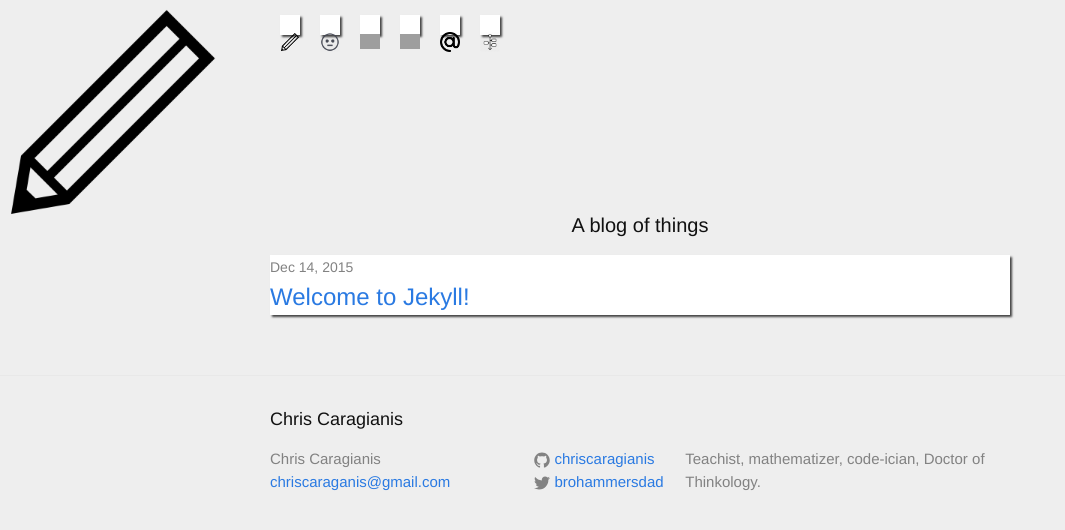
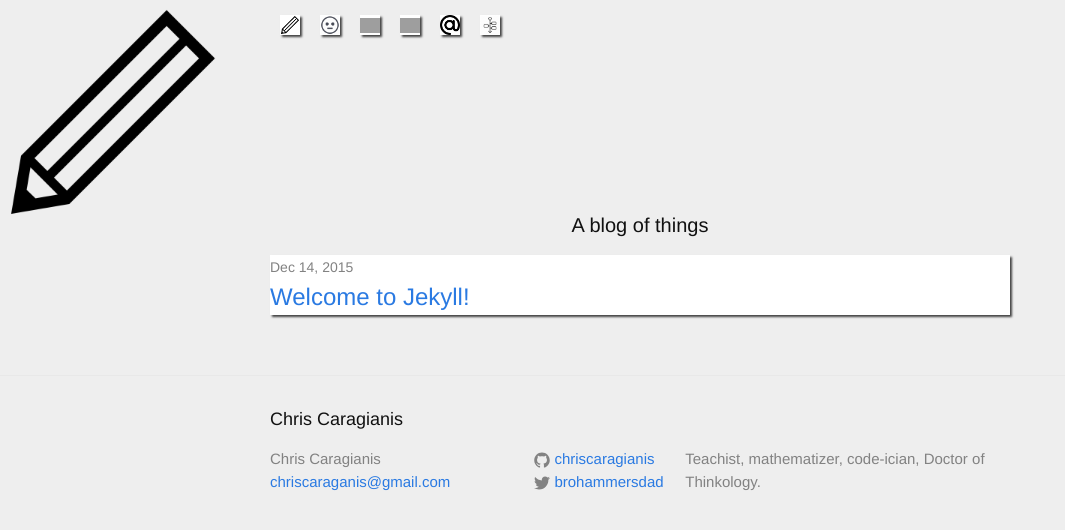
Before and after one commit to chriscaragianis/new_cv, a Jekyll site: the page built from blog/index.html, in a window 1280 px wide. Shown: the top 530 px of the page, without its empty margins (0-1065 px from the left). Built offline with Jekyll 4.4.1, drawn with Linux system fonts in a browser that asks for light colours; nearby versions of some CDN libraries; grey boxes are pictures that could not be loaded.

Commit message:
Fix tiny tiles

```diff
--- a/_includes/head.html
+++ b/_includes/head.html
@@ -8,5 +8,4 @@
 
   <link rel="stylesheet" href="{{ "/css/main.css" | prepend: site.baseurl }}">
   <link rel="canonical" href="{{ page.url | replace:'index.html','' | prepend: site.baseurl | prepend: site.url }}">
-  <link rel="alternate" type="application/rss+xml" title="{{ site.title }}" href="{{ "/feed.xml" | prepend: site.baseurl | prepend: site.url }}">
 </head>
--- a/_sass/_base.scss
+++ b/_sass/_base.scss
@@ -25,6 +25,7 @@
 $background-color: #eee;
 $hi-background: #fff;
 $code-background: #eef;
+$box-shadow-color: #444;
 
 //
 // Basic styling
--- a/_sass/_layout.scss
+++ b/_sass/_layout.scss
@@ -1,9 +1,9 @@
-/**
- * Site header
- */
+//
+// Site header
+//
 .site-header {
+  border-bottom: 1px solid $grey-color-light;
   border-top: 5px solid $grey-color-dark;
-    border-bottom: 1px solid $grey-color-light;
   min-height: 56px;
 
   // Positioning context for the mobile navigation icon
@@ -11,12 +11,12 @@
 }
 
 .site-title {
+  float: left;
   font-size: 26px;
   font-weight: 300;
+  letter-spacing: -1px;
   line-height: 56px;
-    letter-spacing: -1px;
   margin-bottom: 0;
-    float: left;
 
   &,
   &:visited {
@@ -27,6 +27,34 @@
 .site-nav {
   float: right;
   line-height: 56px;
+
+  @include media-query($on-palm) {
+    background-color: $background-color;
+    border: 1px solid $grey-color-light;
+    border-radius: 5px;
+    position: absolute;
+    right: $spacing-unit / 2;
+    text-align: right;
+    top: 9px;
+
+    .menu-icon {
+      display: block;
+      float: right;
+      height: 26px;
+      line-height: 0;
+      padding-top: 10px;
+      text-align: center;
+      width: 36px;
+
+      > svg {
+        height: 15px;
+        width: 18px;
+
+        path {
+          fill: $grey-color-dark;
+        }
+      }
+    }
 
     .menu-icon {
       display: none;
@@ -42,34 +70,6 @@
       }
     }
 
-    @include media-query($on-palm) {
-        position: absolute;
-        top: 9px;
-        right: $spacing-unit / 2;
-        background-color: $background-color;
-        border: 1px solid $grey-color-light;
-        border-radius: 5px;
-        text-align: right;
-
-        .menu-icon {
-            display: block;
-            float: right;
-            width: 36px;
-            height: 26px;
-            line-height: 0;
-            padding-top: 10px;
-            text-align: center;
-
-            > svg {
-                width: 18px;
-                height: 15px;
-
-                path {
-                    fill: $grey-color-dark;
-                }
-            }
-        }
-
     .trigger {
       clear: both;
       display: none;
@@ -82,21 +82,22 @@
 
     .page-link {
       display: block;
+      margin-left: 20px;
       padding: 5px 10px;
+
 
       &:not(:last-child) {
         margin-right: 0;
       }
-            margin-left: 20px;
+
     }
   }
 }
 
 
 
-/**
- * Site footer
- */
+// Site footer
+
 .site-footer {
   border-top: 1px solid $grey-color-light;
   padding: $spacing-unit 0;
@@ -114,10 +115,10 @@
 }
 
 .footer-col-wrapper {
+  @extend %clearfix;
+  color: $grey-color;
   font-size: 15px;
-    color: $grey-color;
   margin-left: -$spacing-unit / 2;
-    @extend %clearfix;
 }
 
 .footer-col {
@@ -128,29 +129,29 @@
 
 .footer-col-1 {
   width: -webkit-calc(35% - (#{$spacing-unit} / 2));
-    width:         calc(35% - (#{$spacing-unit} / 2));
+  width: calc(35% - (#{$spacing-unit} / 2));
 }
 
 .footer-col-2 {
   width: -webkit-calc(20% - (#{$spacing-unit} / 2));
-    width:         calc(20% - (#{$spacing-unit} / 2));
+  width: calc(20% - (#{$spacing-unit} / 2));
 }
 
 .footer-col-3 {
   width: -webkit-calc(45% - (#{$spacing-unit} / 2));
-    width:         calc(45% - (#{$spacing-unit} / 2));
+  width: calc(45% - (#{$spacing-unit} / 2));
 }
 
 @include media-query($on-laptop) {
   .footer-col-1,
   .footer-col-2 {
     width: -webkit-calc(50% - (#{$spacing-unit} / 2));
-        width:         calc(50% - (#{$spacing-unit} / 2));
+    width: calc(50% - (#{$spacing-unit} / 2));
   }
 
   .footer-col-3 {
     width: -webkit-calc(100% - (#{$spacing-unit} / 2));
-        width:         calc(100% - (#{$spacing-unit} / 2));
+    width: calc(100% - (#{$spacing-unit} / 2));
   }
 }
 
@@ -158,36 +159,35 @@
   .footer-col {
     float: none;
     width: -webkit-calc(100% - (#{$spacing-unit} / 2));
-    width:         calc(100% - (#{$spacing-unit} / 2));
+    width: calc(100% - (#{$spacing-unit} / 2));
   }
 }
 
 
 
-/**
- * Page content
- */
+// Page content
+
 .page-content {
   padding: $spacing-unit 0;
 }
 
 .page-heading {
   font-size: 20px;
-    width: 40%;
-    text-align: center;
   margin-left: 30%;
   margin-top: 20vh;
+  text-align: center;
+  width: 40%;
 }
 
 .post-list {
+  list-style: none;
   margin-left: 0;
-    list-style: none;
 
   > li {
+    background-color: $hi-background;
+    box-shadow: 2px 2px 2px $box-shadow-color;
+    display: block;
     margin-bottom: $spacing-unit;
-        display-style: block;
-        box-shadow: 2px 2px 2px #444;
-        background-color: $hi-background;
   }
 }
 
@@ -195,8 +195,8 @@
 
 
 .post-meta {
+  color: $grey-color;
   font-size: $small-font-size;
-    color: $grey-color;
 }
 
 .post-link {
@@ -206,9 +206,8 @@
 
 
 
-/**
- * Posts
- */
+// Posts
+
 .post-header {
   margin-bottom: $spacing-unit;
 }
--- a/_sass/_tiles.scss
+++ b/_sass/_tiles.scss
@@ -1,36 +1,37 @@
 
 .tile-list {
   @extend .post-list;
+  font-size: 2rem;
   margin-top: 4vh;
-  font-size: 2rem;
+
   > li {
-    width: 20%;
+    display: inline-block;
     float: left;
-    display: inline-block;
     margin: 6.6667%;
     margin-bottom: $spacing-unit;
     margin-top: $spacing-unit;
+    width: 20%;
   }
 
   > li:nth-child(4n) {
-    clear:left;
-  }
+    clear: left;
   }
 
-.tile-list span {
+  span {
     display: block;
     margin-top: -6rem;
     position: absolute;
     text-align: center;
   }
 
-.tile-list img {
+  img {
     width: 100%;
   }
+}
 
-img.corner {
+.corner {
+  height: 25vh;
+  left: 0;
   position: fixed;
   top: 0;
-  left: 0;
-  height: 25vh;
 }
--- a/_sass/_tiny_tiles.scss
+++ b/_sass/_tiny_tiles.scss
@@ -12,3 +12,7 @@
   margin: 10px;
   width: 20px;
 }
+
+.tiny-tile img {
+  margin-top: -165%;
+}
```
Also changed, not shown: _testconfig.yml (added, +21 -0 lines), 13 other files. Lines whose indentation alone changed are shown as unchanged.
